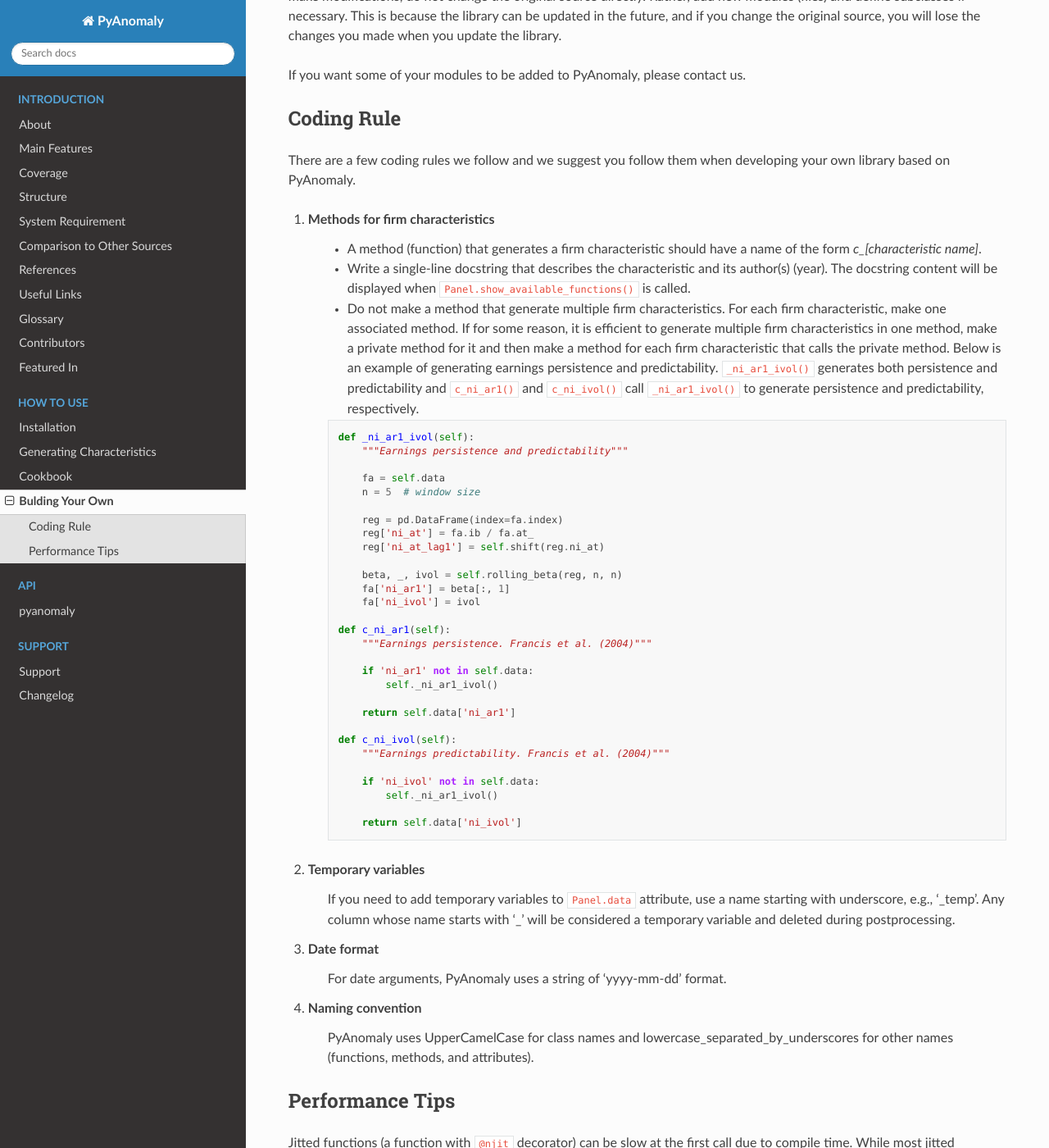
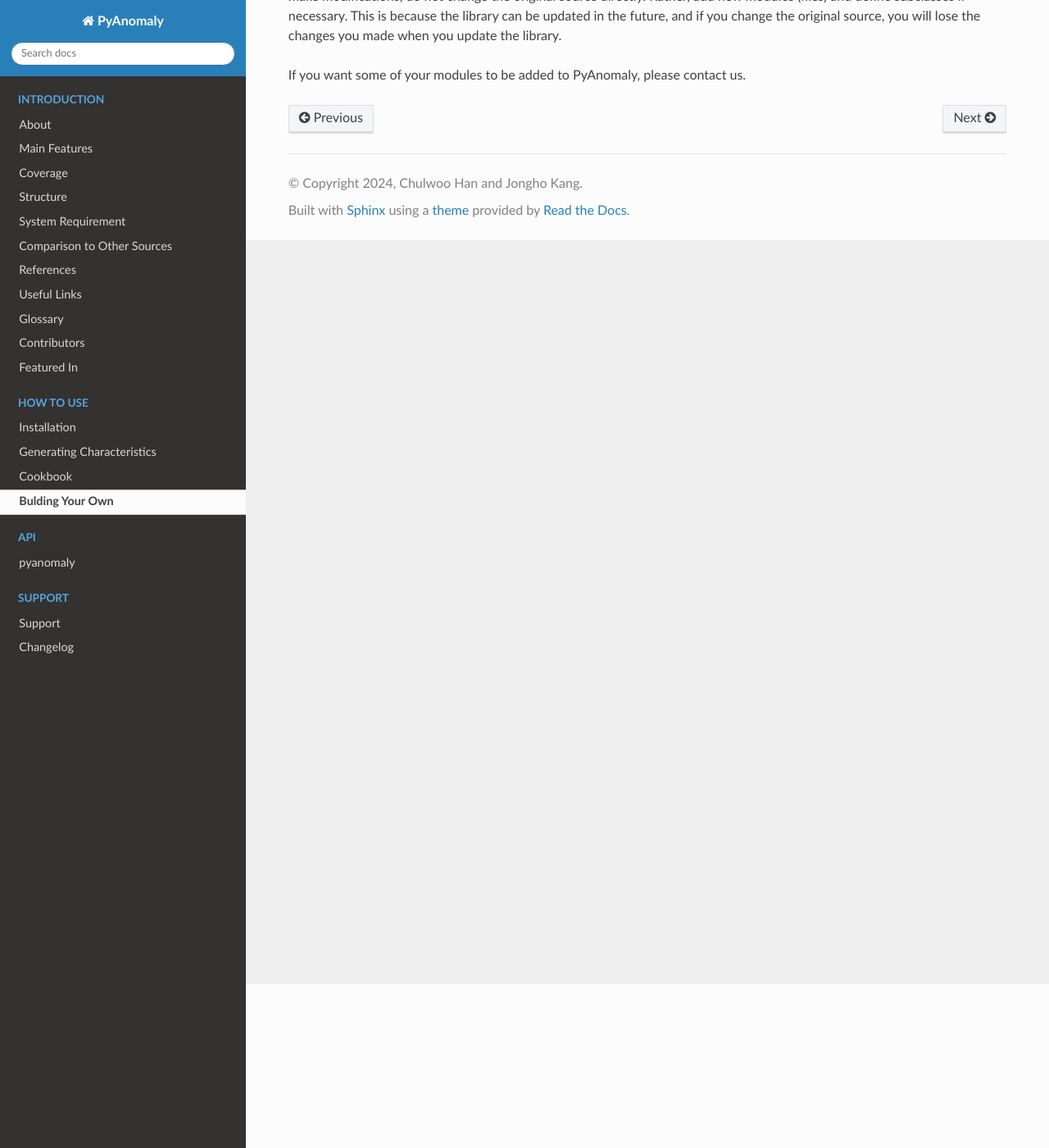
Before and after one commit to chulwoohan/pyanomaly, a Sphinx documentation site: the page built from docs/source/building_your_own.rst, in a window 1280 px wide and 1400 px high, scrolled down 200 px. Shown: the whole window at 82% size. Built offline with Sphinx 7.4.7 and the Read the Docs theme 2.0.0, drawn with Linux system fonts in a browser that asks for light colours; some of the changed text lies outside the part shown.

Commit message:
Initial commit

```diff
--- a/docs/source/building_your_own.rst
+++ b/docs/source/building_your_own.rst
@@ -7,72 +7,3 @@
 update the library.
 
 If you want some of your modules to be added to PyAnomaly, please contact us.
-
-Coding Rule
-------------
-
-There are a few coding rules we follow and we suggest you follow them when developing your own library based on PyAnomaly.
-
-1. Methods for firm characteristics
-    - A method (function) that generates a firm characteristic should have a name of the form `c_[characteristic name]`.
-    - Write a single-line docstring that describes the characteristic and its author(s) (year).
-      The docstring content will be displayed when ``Panel.show_available_functions()`` is called.
-    - Do not make a method that generate multiple firm characteristics. For each firm characteristic, make one associated
-      method. If for some reason, it is efficient to generate multiple firm characteristics in one method,
-      make a private method for it and then make a method for each firm characteristic that calls the private method.
-      Below is an example of generating earnings persistence and predictability. ``_ni_ar1_ivol()`` generates both
-      persistence and predictability and ``c_ni_ar1()`` and ``c_ni_ivol()`` call ``_ni_ar1_ivol()`` to generate
-      persistence and predictability, respectively.
-
-    .. code-block::
-
-        def _ni_ar1_ivol(self):
-            """Earnings persistence and predictability"""
-
-            fa = self.data
-            n = 5  # window size
-
-            reg = pd.DataFrame(index=fa.index)
-            reg['ni_at'] = fa.ib / fa.at_
-            reg['ni_at_lag1'] = self.shift(reg.ni_at)
-
-            beta, _, ivol = self.rolling_beta(reg, n, n)
-            fa['ni_ar1'] = beta[:, 1]
-            fa['ni_ivol'] = ivol
-
-        def c_ni_ar1(self):
-            """Earnings persistence. Francis et al. (2004)"""
-
-            if 'ni_ar1' not in self.data:
-                self._ni_ar1_ivol()
-
-            return self.data['ni_ar1']
-
-        def c_ni_ivol(self):
-            """Earnings predictability. Francis et al. (2004)"""
-
-            if 'ni_ivol' not in self.data:
-                self._ni_ar1_ivol()
-
-            return self.data['ni_ivol']
-
-2. Temporary variables
-    If you need to add temporary variables to ``Panel.data`` attribute, use a name starting with underscore, e.g., '_temp'.
-    Any column whose name starts with '_' will be considered a temporary variable and deleted during postprocessing.
-
-3. Date format
-    For date arguments, PyAnomaly uses a string of 'yyyy-mm-dd' format.
-
-4. Naming convention
-    PyAnomaly uses UpperCamelCase for class names and lowercase_separated_by_underscores for other names (functions,
-    methods, and attributes).
-
-Performance Tips
-----------------
-
-Jitted functions (a function with ``@njit`` decorator) can be slow at the first call due to compile time.
-While most jitted functions are cached to minimize overhead, ``datatools.apply_to_groups_jit()`` and
-``datatools.apply_to_groups_reduce_jit()`` cannot be cached as they receive a function as an argument.
-Therefore, functions that utilize these functions, e.g., ``datatools.classify()``, ``datatools.trim()``,
-``datatools.filter()``, and ``datatools.winsorize()``, can be slow at the first call. If these functions are used
-only once, disabling jit (``set_config(disable_jit=True)``) may increase the speed.
```
